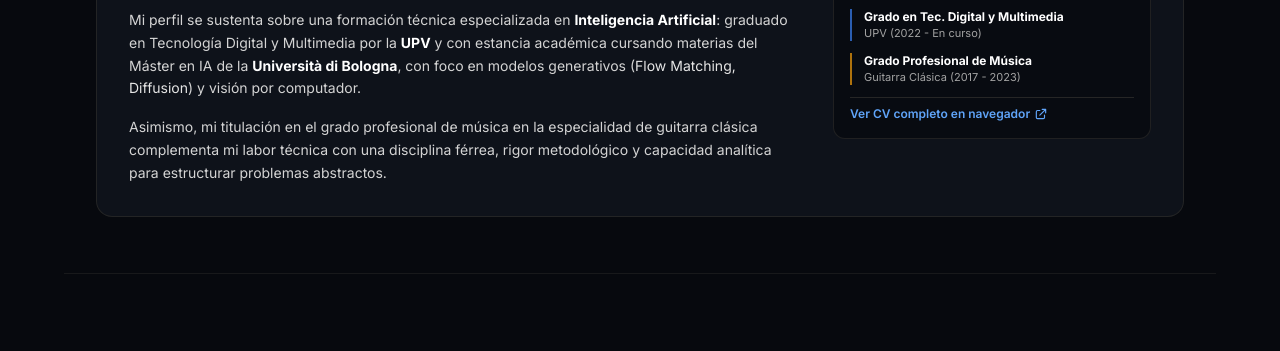
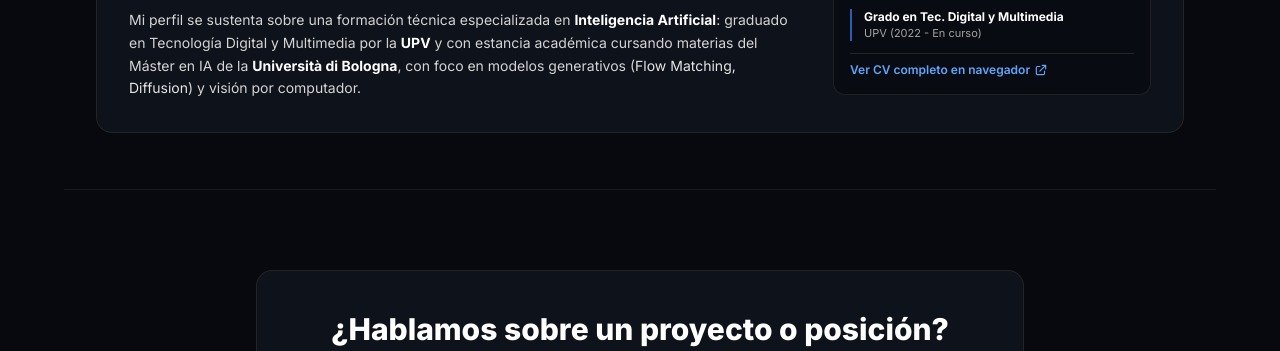
Before and after one commit to dvalloz/dvalloz.github.io, a plain HTML site: page index.html in a window 1280 px wide. Shown: the part 4349-4700 px from the top of the page. Drawn offline with nearby package versions, Linux system fonts and the light colour scheme.

Commit message:
refactor: eliminar referencias a formacion musical para centrar 100% en perfil tecnico

```diff
--- a/index.html
+++ b/index.html
@@ -377,17 +377,12 @@
                 datos</strong>, trabajando en la ingesta, modelado y tratamiento de información para alimentar sistemas
               y flujos de análisis.
             </p>
-            <p class="text-neutral-300 text-sm leading-relaxed mb-4">
+            <p class="text-neutral-300 text-sm leading-relaxed">
               Mi perfil se sustenta sobre una formación técnica especializada en <strong class="text-white">Inteligencia
                 Artificial</strong>: graduado en Tecnología Digital y Multimedia por la <strong
                 class="text-white">UPV</strong> y con estancia académica cursando materias del Máster en IA de la
               <strong class="text-white">Università di Bologna</strong>, con foco en modelos generativos (<em
                 class="not-italic text-neutral-200">Flow Matching, Diffusion</em>) y visión por computador.
-            </p>
-            <p class="text-neutral-300 text-sm leading-relaxed">
-              Asimismo, mi titulación en el grado profesional de música en la especialidad de guitarra clásica
-              complementa mi labor técnica con una disciplina férrea, rigor metodológico y capacidad analítica para
-              estructurar problemas abstractos.
             </p>
           </div>
 
@@ -409,11 +404,6 @@
             <div class="border-l-2 border-blue-500/70 pl-3">
               <div class="font-bold text-white">Grado en Tec. Digital y Multimedia</div>
               <div class="text-neutral-400 text-[11px]">UPV (2022 - En curso)</div>
-            </div>
-
-            <div class="border-l-2 border-amber-500/70 pl-3">
-              <div class="font-bold text-white">Grado Profesional de Música</div>
-              <div class="text-neutral-400 text-[11px]">Guitarra Clásica (2017 - 2023)</div>
             </div>
 
             <div class="pt-2 border-t border-neutral-800">
```
